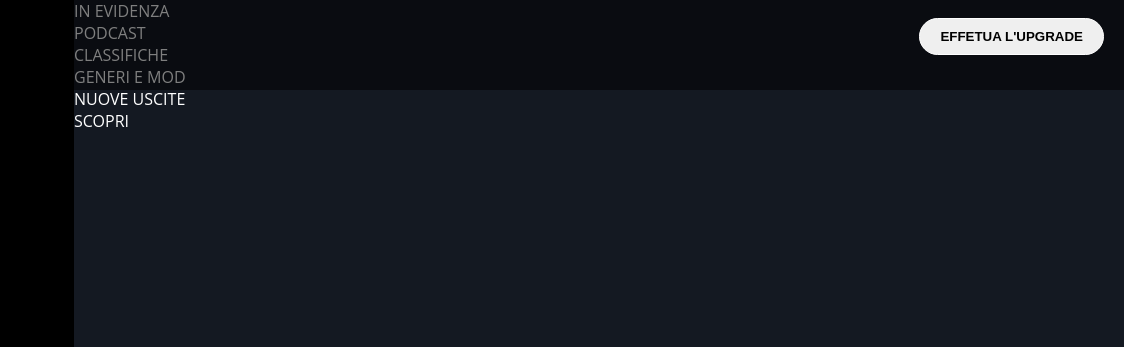
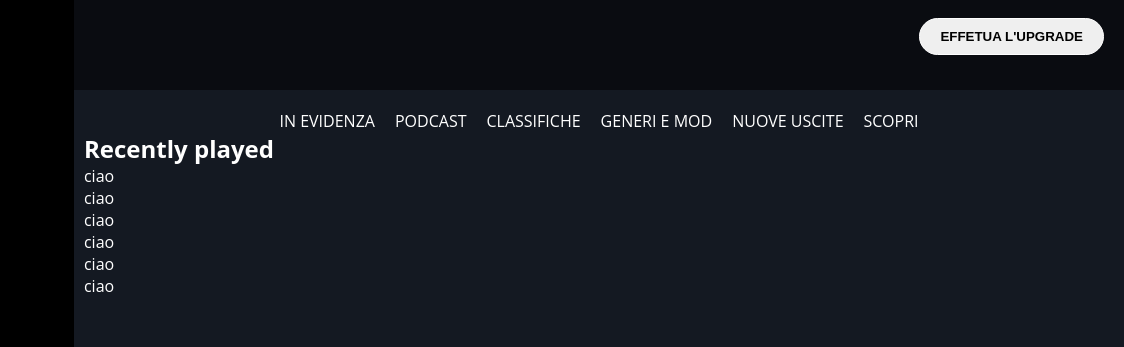
Before and after one commit to GiovanniYahyaLaassel/html-css-spotifyweb, a plain HTML site: page index.html in a window 1280 px wide. Shown: the top 347 px of the page, 156-1280 px from the left. Drawn offline with Linux system fonts and the light colour scheme.

Commit message:
creation of a section to create cards

```diff
--- a/css/style.css
+++ b/css/style.css
@@ -38,6 +38,7 @@ img{
     flex-direction: column;
 }
 .container{
+    position: relative;
     display: flex;
     flex-grow: 1;
 }
@@ -79,9 +80,24 @@ img{
 }
 /* layout-content */
 .content{
+    overflow: auto;
+    padding: 10px;
+    position: relative;
     width: 100%;
     height: 100%;
 }
+.main-content-nav{
+    margin: 0 auto;
+    padding: 0 10px;
+    padding-top: 100px;
+}
+.list-nav{
+    display: flex;
+    justify-content: center;
+    flex-wrap: wrap;
+    gap: 30px 20px;
+}
+
 
 /* LAYOUT-PLAYER */
 /* song-details */
--- a/index.html
+++ b/index.html
@@ -82,6 +82,7 @@
                         <strong>EFFETUA L'UPGRADE</strong>
                     </button>
                 </div>
+
                 <div class="content">
                     <nav class="main-content-nav">
                         <ul class="list-nav">
@@ -93,6 +94,45 @@
                             <li><a href="http://">SCOPRI</a></li>
                         </ul>
                     </nav>
+
+                    <section class="section-list">
+                        <h2 class="section-title">Recently played</h2>
+
+                        <ul>
+                            <li class="list-item">
+                                <div class="card">
+                                    ciao
+                                </div>
+                            </li>
+                            <li class="list-item">
+                                <div class="card">
+                                    ciao
+                                </div>
+                            </li>
+                            <li class="list-item">
+                                <div class="card">
+                                    ciao
+                                </div>
+                            </li>
+                            <li class="list-item">
+                                <div class="card">
+                                    ciao
+                                </div>
+                            </li>
+                            <li class="list-item">
+                                <div class="card">
+                                    ciao
+                                </div>
+                            </li>
+                            <li class="list-item">
+                                <div class="card">
+                                    ciao
+                                </div>
+                            </li>
+                        </ul>
+
+
+                    </section>
 
                 </div>
             </main>
```
